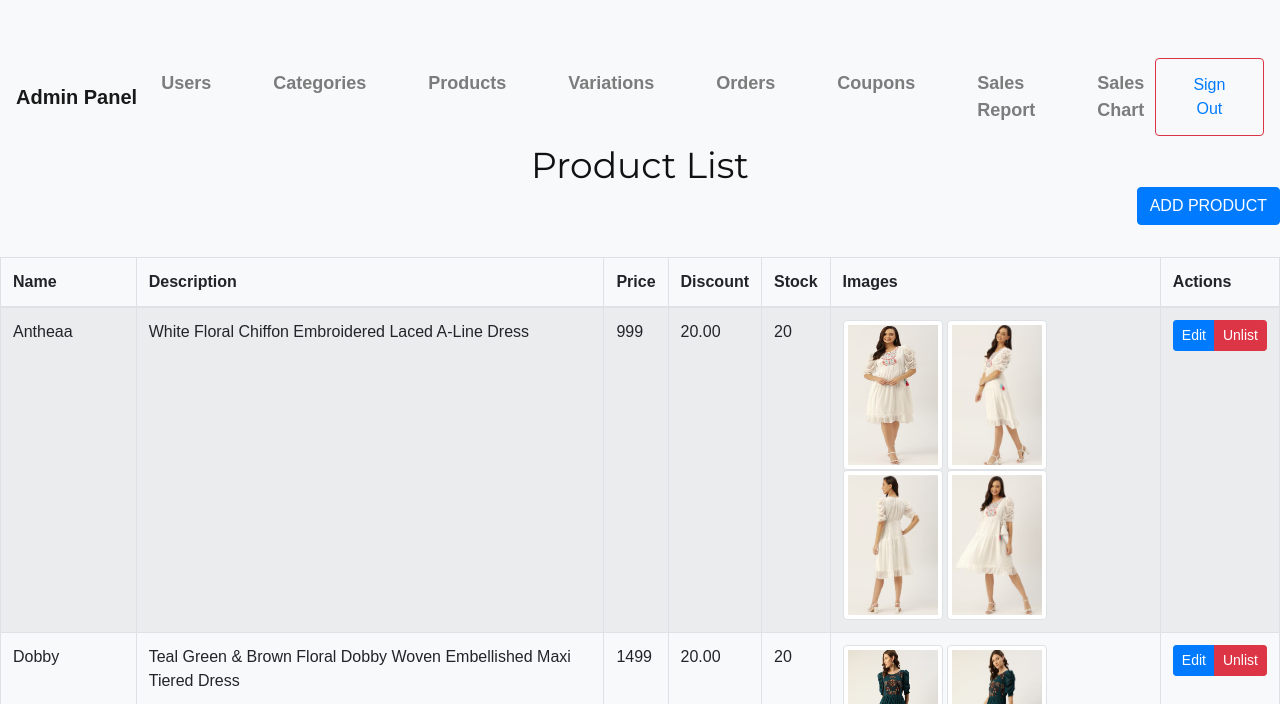
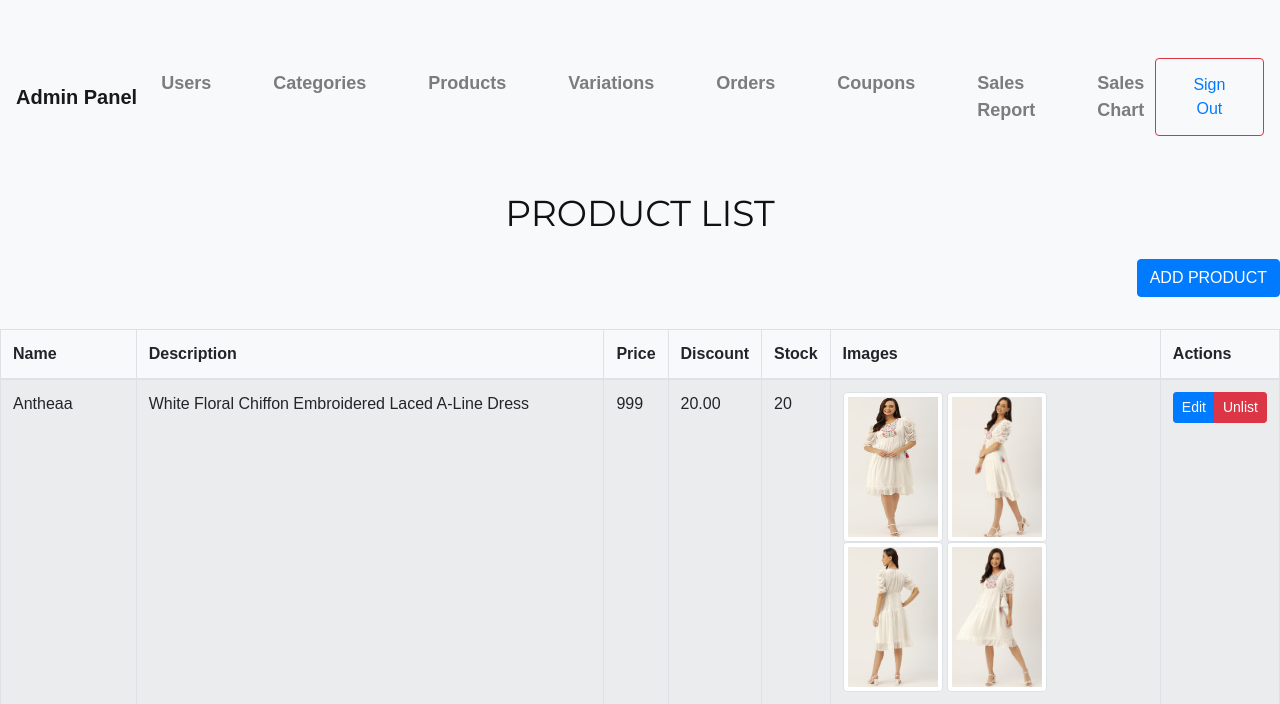
Before and after one commit to myself-ameesha/Ecommerce_project, a Django app: page /adminn/productlist/ in a window 1280 px wide. Shown: the top 704 px of the page. Run offline with Django 4.2, Linux system fonts and the light colour scheme; a user stored in the database is signed in; data comes from the database, SQL or seed files in the repository; some libraries are stand-ins or nearby versions.

Commit message:
productlist.html

```diff
--- a/templates/adminn/productlist.html
+++ b/templates/adminn/productlist.html
@@ -1,7 +1,7 @@
 {% extends 'adminn/adminbase.html' %}
 {% block content %}
 {% include 'includes/alerts.html' %}
-<h2 class="text-center ">Product List</h2>
+<h2 class="text-center pt-5 pb-4 ">PRODUCT LIST</h2>
 <div class="text-right mb-3">
     <a href="{% url 'adminn:addproduct' %}" class="btn btn-primary mb-3">ADD PRODUCT</a>
     </div>
```
